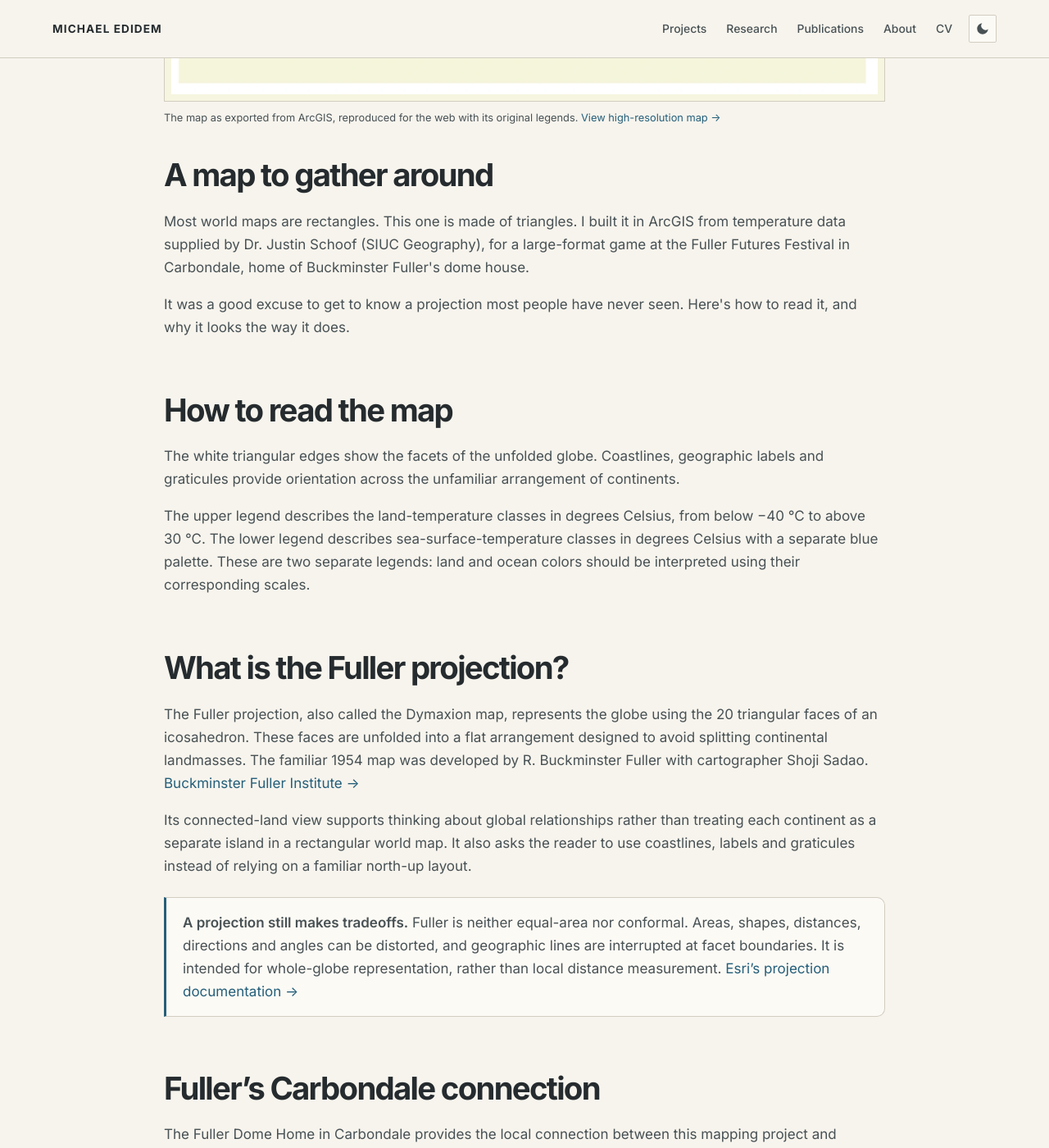
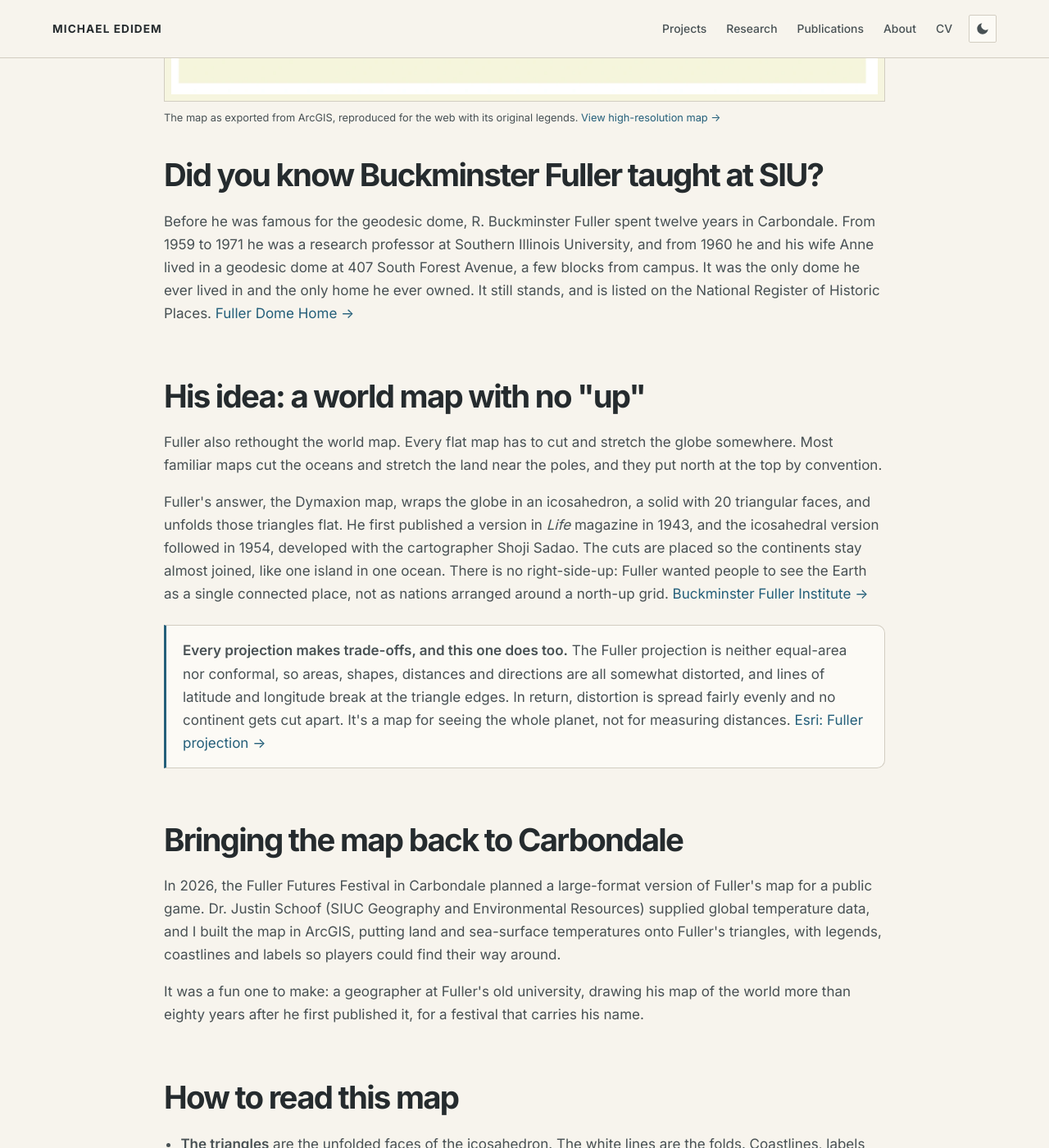
Before and after one commit to mikedidem/medidem, a Jekyll site: the page built from _pages/fuller-temperature-map.html, in a window 1280 px wide and 1400 px high, scrolled down 897 px. Shown: the whole window at 82% size. Built offline with Jekyll 4.4.1, drawn with Linux system fonts in a browser that asks for light colours; some of the changed text lies outside the part shown.

Commit message:
Retell Fuller map page around Fuller's time at SIU

```diff
--- a/_pages/fuller-temperature-map.html
+++ b/_pages/fuller-temperature-map.html
@@ -22,18 +22,25 @@ description: "A global temperature map on the Fuller Dymaxion projection, built
     </figure>
   </div>
   <div class="container prose">
-    <h2>A map to gather around</h2>
-    <p>Most world maps are rectangles. This one is made of triangles. I built it in ArcGIS from temperature data supplied by Dr. Justin Schoof (SIUC Geography), for a large-format game at the Fuller Futures Festival in Carbondale, home of Buckminster Fuller's dome house.</p>
-    <p>It was a good excuse to get to know a projection most people have never seen. Here's how to read it, and why it looks the way it does.</p>
-    <h2>How to read the map</h2>
-    <p>The white triangular edges show the facets of the unfolded globe. Coastlines, geographic labels and graticules provide orientation across the unfamiliar arrangement of continents.</p>
-    <p>The upper legend describes the land-temperature classes in degrees Celsius, from below −40 °C to above 30 °C. The lower legend describes sea-surface-temperature classes in degrees Celsius with a separate blue palette. These are two separate legends: land and ocean colors should be interpreted using their corresponding scales.</p>
-    <h2>What is the Fuller projection?</h2>
-    <p>The Fuller projection, also called the Dymaxion map, represents the globe using the 20 triangular faces of an icosahedron. These faces are unfolded into a flat arrangement designed to avoid splitting continental landmasses. The familiar 1954 map was developed by R. Buckminster Fuller with cartographer Shoji Sadao. <a href="https://www.bfi.org/about-fuller/big-ideas/dymaxion-map/">Buckminster Fuller Institute →</a></p>
-    <p>Its connected-land view supports thinking about global relationships rather than treating each continent as a separate island in a rectangular world map. It also asks the reader to use coastlines, labels and graticules instead of relying on a familiar north-up layout.</p>
-    <div class="callout"><p><strong>A projection still makes tradeoffs.</strong> Fuller is neither equal-area nor conformal. Areas, shapes, distances, directions and angles can be distorted, and geographic lines are interrupted at facet boundaries. It is intended for whole-globe representation, rather than local distance measurement. <a href="https://pro.arcgis.com/en/pro-app/3.6/help/mapping/properties/fuller.htm">Esri’s projection documentation →</a></p></div>
-    <h2>Fuller’s Carbondale connection</h2>
-    <p>The Fuller Dome Home in Carbondale provides the local connection between this mapping project and Fuller’s legacy. The festival’s planned use of the map brings cartography into that public setting. <a href="https://fullerdomehome.com/">Fuller Dome Home →</a></p>
+    <h2>Did you know Buckminster Fuller taught at SIU?</h2>
+    <p>Before he was famous for the geodesic dome, R. Buckminster Fuller spent twelve years in Carbondale. From 1959 to 1971 he was a research professor at Southern Illinois University, and from 1960 he and his wife Anne lived in a geodesic dome at 407 South Forest Avenue, a few blocks from campus. It was the only dome he ever lived in and the only home he ever owned. It still stands, and is listed on the National Register of Historic Places. <a href="https://fullerdomehome.com/dome-home/">Fuller Dome Home →</a></p>
+
+    <h2>His idea: a world map with no "up"</h2>
+    <p>Fuller also rethought the world map. Every flat map has to cut and stretch the globe somewhere. Most familiar maps cut the oceans and stretch the land near the poles, and they put north at the top by convention.</p>
+    <p>Fuller's answer, the Dymaxion map, wraps the globe in an icosahedron, a solid with 20 triangular faces, and unfolds those triangles flat. He first published a version in <em>Life</em> magazine in 1943, and the icosahedral version followed in 1954, developed with the cartographer Shoji Sadao. The cuts are placed so the continents stay almost joined, like one island in one ocean. There is no right-side-up: Fuller wanted people to see the Earth as a single connected place, not as nations arranged around a north-up grid. <a href="https://www.bfi.org/about-fuller/big-ideas/dymaxion-map/">Buckminster Fuller Institute →</a></p>
+    <div class="callout"><p><strong>Every projection makes trade-offs, and this one does too.</strong> The Fuller projection is neither equal-area nor conformal, so areas, shapes, distances and directions are all somewhat distorted, and lines of latitude and longitude break at the triangle edges. In return, distortion is spread fairly evenly and no continent gets cut apart. It's a map for seeing the whole planet, not for measuring distances. <a href="https://pro.arcgis.com/en/pro-app/3.6/help/mapping/properties/fuller.htm">Esri: Fuller projection →</a></p></div>
+
+    <h2>Bringing the map back to Carbondale</h2>
+    <p>In 2026, the Fuller Futures Festival in Carbondale planned a large-format version of Fuller's map for a public game. Dr. Justin Schoof (SIUC Geography and Environmental Resources) supplied global temperature data, and I built the map in ArcGIS, putting land and sea-surface temperatures onto Fuller's triangles, with legends, coastlines and labels so players could find their way around.</p>
+    <p>It was a fun one to make: a geographer at Fuller's old university, drawing his map of the world more than eighty years after he first published it, for a festival that carries his name.</p>
+
+    <h2>How to read this map</h2>
+    <ul>
+      <li><strong>The triangles</strong> are the unfolded faces of the icosahedron. The white lines are the folds. Coastlines, labels and the latitude/longitude grid help you find familiar places in the unfamiliar arrangement.</li>
+      <li><strong>Two legends, two temperature scales.</strong> Land uses the green-to-red scale at the top, from below −40 °C to above 30 °C. Oceans use the blue sea-surface-temperature scale at the bottom. Read each color against its own legend.</li>
+      <li><strong>Try finding</strong> Antarctica (purple, coldest), then follow the continents around: they nearly touch all the way across.</li>
+    </ul>
+
     <h2>Further reading</h2>
     <ul>
       <li><a href="https://www.bfi.org/about-fuller/big-ideas/dymaxion-map/">Buckminster Fuller Institute: the Dymaxion map</a></li>
--- a/_pages/home.html
+++ b/_pages/home.html
@@ -242,8 +242,8 @@ title: ""
     <div>
       <span class="eyebrow">On the side</span>
       <h2>A world map for a game</h2>
-      <p>Ever seen a world map made of triangles? I built this temperature map on the Fuller (Dymaxion) projection for a game at the Fuller Futures Festival in Carbondale.</p>
-      <p>It unfolds the globe like a paper icosahedron, so the continents stay connected. Here's how it works and how to read it.</p>
+      <p>Did you know Buckminster Fuller, the inventor of the geodesic dome, taught at SIU for twelve years? He also drew a world map made of triangles, with no "up".</p>
+      <p>For the 2026 Fuller Futures Festival in Carbondale, I rebuilt his map as a global temperature map for a public game. Here's the story, and how to read it.</p>
       <a href="{{ '/cartography/fuller-temperature-map/' | relative_url }}">Explore the map →</a>
     </div>
     <figure class="cartography-plate">
```
